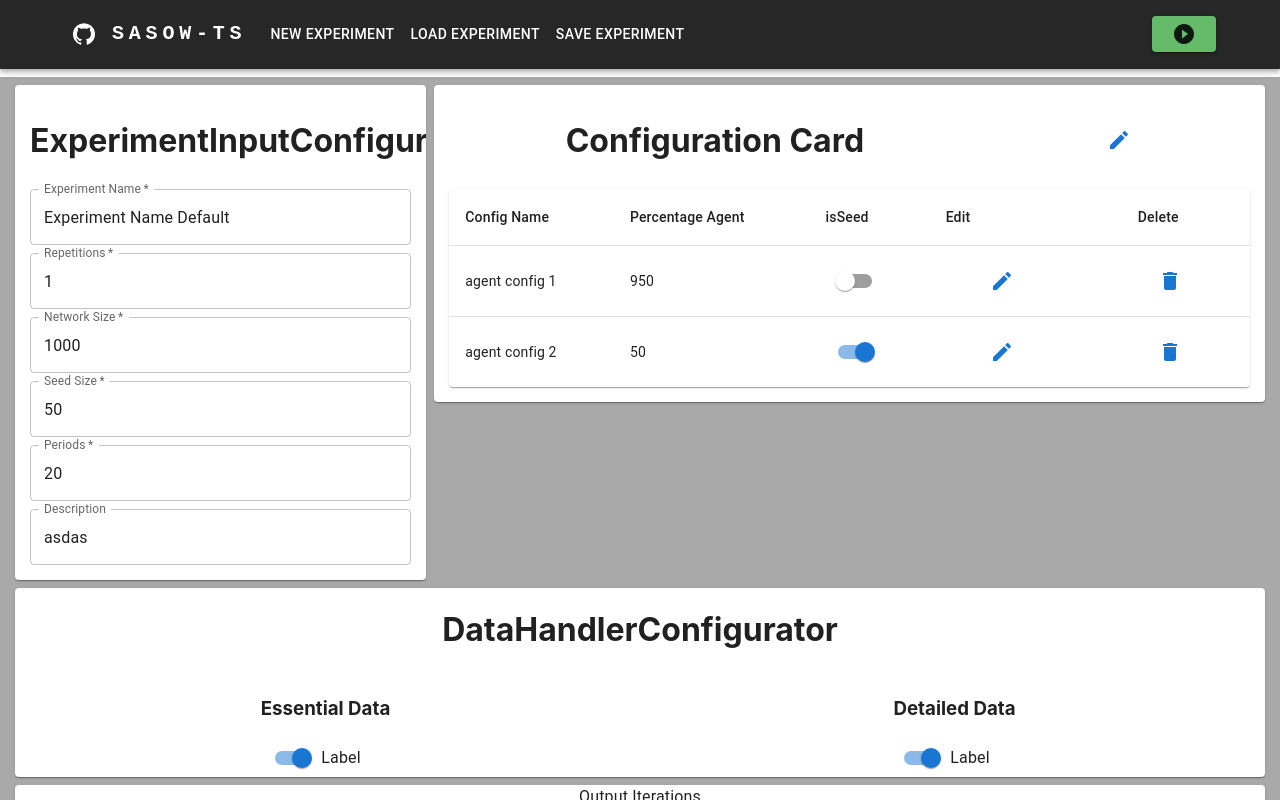
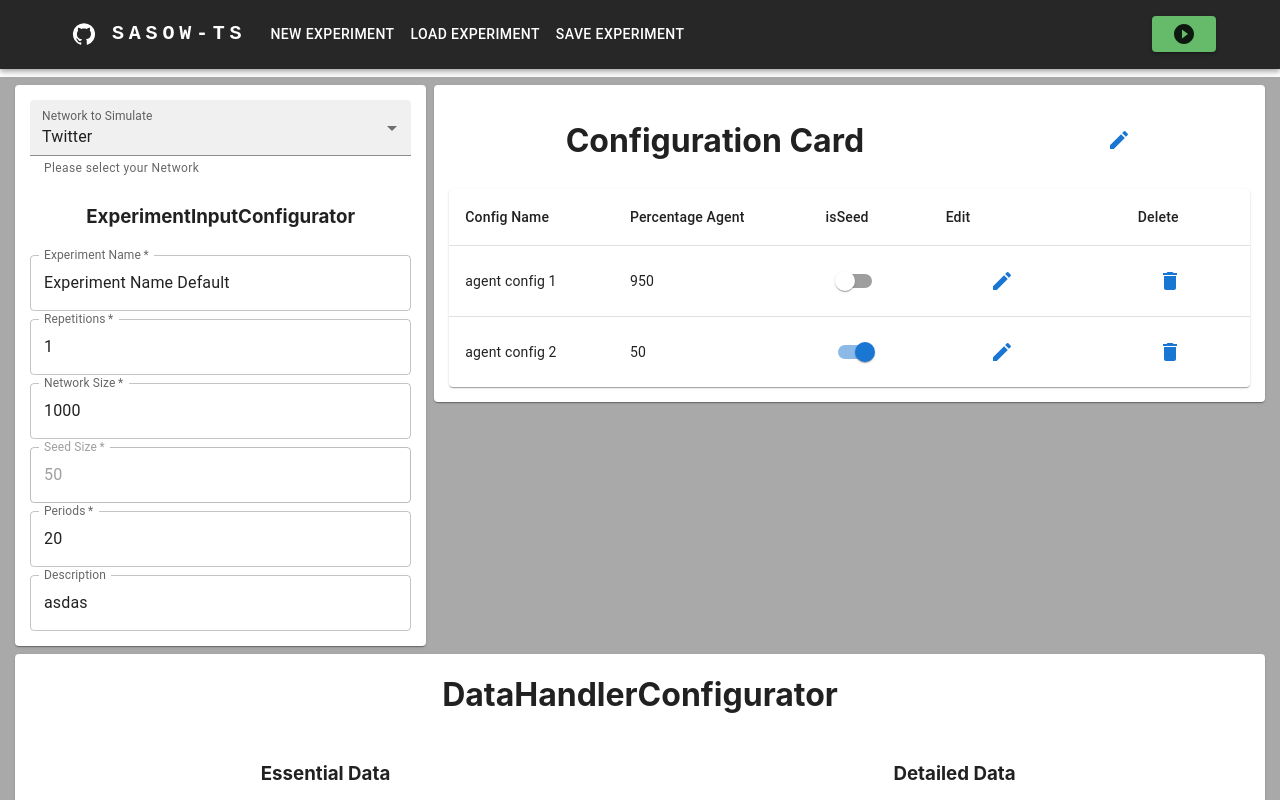
Before and after one commit to sasow-org/sasow-org.github.io, a React (Create React App) app: page / in a window 1280 px wide. Shown: the top 800 px of the page. Built offline with nearby package versions, Linux system fonts and the light colour scheme.

Commit message:
feat: add network selector

```diff
--- a/src/components/Cards/ExperimentInputCard/ExperimentInputCard.tsx
+++ b/src/components/Cards/ExperimentInputCard/ExperimentInputCard.tsx
@@ -1,5 +1,6 @@
 import {Card, Grid, TextField} from "@mui/material";
 import React, {useState} from "react";
+import NetworkSelector from "../../TextField/NetworkSelector";
 
 
 export default function ExperimentInputCard(props) {
@@ -56,15 +57,17 @@ export default function ExperimentInputCard(props) {
         padding:"15px"
     }}>
         <Grid container spacing={1}>
+            <Grid item xs ={12}>
+                <NetworkSelector experimentConfig={experimentConfig}/>
+            </Grid>
             <Grid item xs={12}>
-                <h1>ExperimentInputConfigurator</h1>
+                <h3>ExperimentInputConfigurator</h3>
             </Grid>
             <Grid item xs={12}>
                 <TextField
                     fullWidth
                     required
                     label="Experiment Name"
-                    defaultValue=""
                     value={experimentName}
                     onChange={handleExperimentNameChange}
                 />
@@ -83,7 +86,6 @@ export default function ExperimentInputCard(props) {
                     fullWidth
                     required
                     label="Network Size"
-                    defaultValue=""
                     value={networkSize}
                     onChange={handleNetworkSizeChange}
                 />
@@ -93,9 +95,9 @@ export default function ExperimentInputCard(props) {
                     fullWidth
                     required
                     label="Seed Size"
-                    defaultValue=""
                     value={seedSize}
                     onChange={handleSeedSizeChange}
+                    disabled
                 />
             </Grid>
             <Grid item xs={12}>
@@ -103,7 +105,6 @@ export default function ExperimentInputCard(props) {
                     fullWidth
                     required
                     label="Periods"
-                    defaultValue=""
                     value={periods}
                     onChange={handlePeriodsChange}
                 />
```
